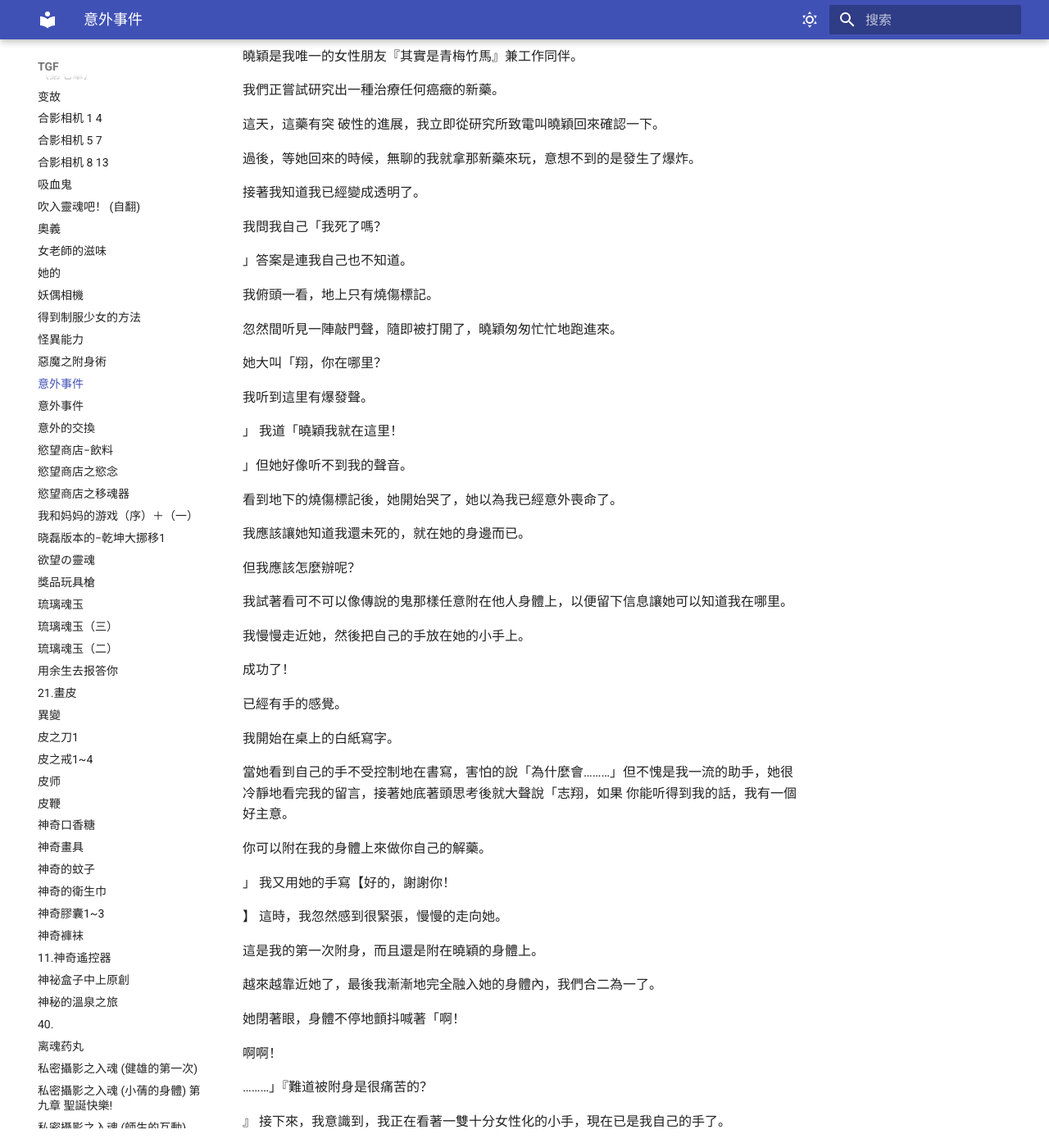
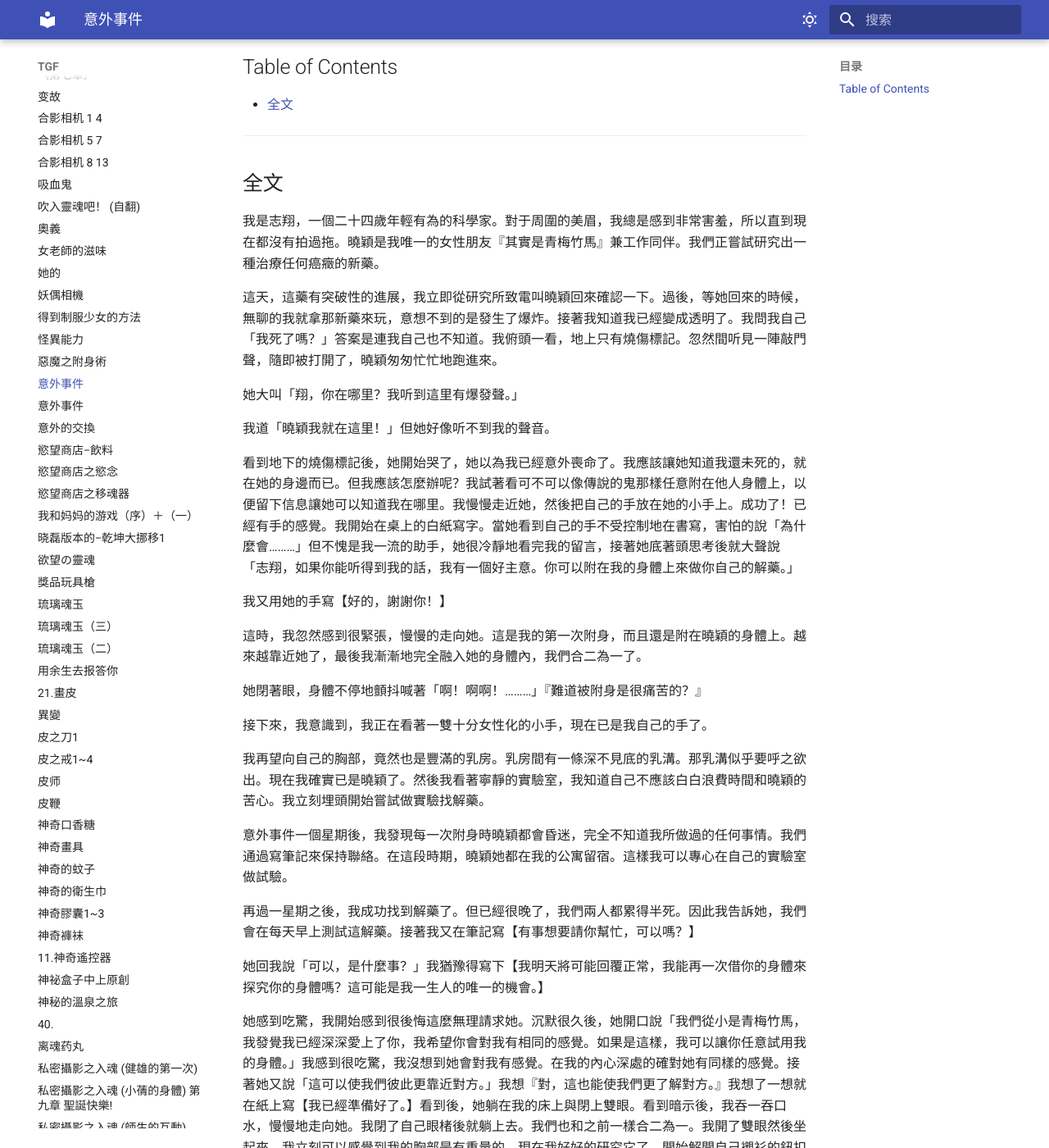
Before and after one commit to akira919/TGF, an MkDocs documentation site: the page built from docs/意外事件.md, in a window 1280 px wide and 1400 px high, scrolled down 207 px. Shown: the whole window at 82% size. Built offline with MkDocs 1.6.1 and Material for MkDocs 9.7.7, drawn with Linux system fonts in a browser that asks for light colours; some of the changed text lies outside the part shown.

Commit message:
Refactor and condense narrative in 意外事件.md

```diff
--- a/docs/意外事件.md
+++ b/docs/意外事件.md
@@ -1,176 +1,43 @@
 # 意外事件
 
-我是志翔，一個二十四歲年輕有為的科學家。
+> 來源：用戶提供的原始文本整理；原文無章節劃分，僅含全文，原文至此結束。正文內容未改動，僅修正換行與段落格式。
 
-對于周圍的美眉，我總是感到非常害羞，所以直到現在都沒有拍過拖。
+## Table of Contents
 
-曉穎是我唯一的女性朋友『其實是青梅竹馬』兼工作同伴。
+- [全文](#story)
 
-我們正嘗試研究出一種治療任何癌癥的新藥。
+---
 
- 這天，這藥有突 破性的進展，我立即從研究所致電叫曉穎回來確認一下。
+<h2 id="story">全文</h2>
 
-過後，等她回來的時候，無聊的我就拿那新藥來玩，意想不到的是發生了爆炸。
+我是志翔，一個二十四歲年輕有為的科學家。對于周圍的美眉，我總是感到非常害羞，所以直到現在都沒有拍過拖。曉穎是我唯一的女性朋友『其實是青梅竹馬』兼工作同伴。我們正嘗試研究出一種治療任何癌癥的新藥。
 
-接著我知道我已經變成透明了。
+這天，這藥有突破性的進展，我立即從研究所致電叫曉穎回來確認一下。過後，等她回來的時候，無聊的我就拿那新藥來玩，意想不到的是發生了爆炸。接著我知道我已經變成透明了。我問我自己「我死了嗎？」答案是連我自己也不知道。我俯頭一看，地上只有燒傷標記。忽然間听見一陣敲門聲，隨即被打開了，曉穎匆匆忙忙地跑進來。
 
-我問我自己「我死了嗎？
+她大叫「翔，你在哪里？我听到這里有爆發聲。」
 
-」答案是連我自己也不知道。
+我道「曉穎我就在這里！」但她好像听不到我的聲音。
 
-我俯頭一看，地上只有燒傷標記。
+看到地下的燒傷標記後，她開始哭了，她以為我已經意外喪命了。我應該讓她知道我還未死的，就在她的身邊而已。但我應該怎麼辦呢？我試著看可不可以像傳說的鬼那樣任意附在他人身體上，以便留下信息讓她可以知道我在哪里。我慢慢走近她，然後把自己的手放在她的小手上。成功了！已經有手的感覺。我開始在桌上的白紙寫字。當她看到自己的手不受控制地在書寫，害怕的說「為什麼會………」但不愧是我一流的助手，她很冷靜地看完我的留言，接著她底著頭思考後就大聲說「志翔，如果你能听得到我的話，我有一個好主意。你可以附在我的身體上來做你自己的解藥。」
 
-忽然間听見一陣敲門聲，隨即被打開了，曉穎匆匆忙忙地跑進來。
+我又用她的手寫【好的，謝謝你！】
 
- 她大叫「翔，你在哪里？
+這時，我忽然感到很緊張，慢慢的走向她。這是我的第一次附身，而且還是附在曉穎的身體上。越來越靠近她了，最後我漸漸地完全融入她的身體內，我們合二為一了。
 
-我听到這里有爆發聲。
+她閉著眼，身體不停地顫抖喊著「啊！啊啊！………」『難道被附身是很痛苦的？』
 
-」 我道「曉穎我就在這里！
+接下來，我意識到，我正在看著一雙十分女性化的小手，現在已是我自己的手了。
 
-」但她好像听不到我的聲音。
+我再望向自己的胸部，竟然也是豐滿的乳房。乳房間有一條深不見底的乳溝。那乳溝似乎要呼之欲出。現在我確實已是曉穎了。然後我看著寧靜的實驗室，我知道自己不應該白白浪費時間和曉穎的苦心。我立刻埋頭開始嘗試做實驗找解藥。
 
- 看到地下的燒傷標記後，她開始哭了，她以為我已經意外喪命了。
+意外事件一個星期後，我發現每一次附身時曉穎都會昏迷，完全不知道我所做過的任何事情。我們通過寫筆記來保持聯絡。在這段時期，曉穎她都在我的公寓留宿。這樣我可以專心在自己的實驗室做試驗。
 
-我應該讓她知道我還未死的，就在她的身邊而已。
+再過一星期之後，我成功找到解藥了。但已經很晚了，我們兩人都累得半死。因此我告訴她，我們會在每天早上測試這解藥。接著我又在筆記寫【有事想要請你幫忙，可以嗎？】
 
-但我應該怎麼辦呢？
+她回我說「可以，是什麼事？」我猶豫得寫下【我明天將可能回覆正常，我能再一次借你的身體來探究你的身體嗎？這可能是我一生人的唯一的機會。】
 
-我試著看可不可以像傳說的鬼那樣任意附在他人身體上，以便留下信息讓她可以知道我在哪里。
+她感到吃驚，我開始感到很後悔這麼無理請求她。沉默很久後，她開口說「我們從小是青梅竹馬，我發覺我已經深深愛上了你，我希望你會對我有相同的感覺。如果是這樣，我可以讓你任意試用我的身體。」我感到很吃驚，我沒想到她會對我有感覺。在我的內心深處的確對她有同樣的感覺。接著她又說「這可以使我們彼此更靠近對方。」我想『對，這也能使我們更了解對方。』我想了一想就在紙上寫【我已經準備好了。】看到後，她躺在我的床上與閉上雙眼。看到暗示後，我吞一吞口水，慢慢地走向她。我閉了自己眼楮後就躺上去。我們也和之前一樣合二為一。我開了雙眼然後坐起來。我立刻可以感覺到我的胸部是有重量的，現在我好好的研究它了。開始解開自己襯衫的鈕扣了。當我脫衣後，我看見自己的乳房洶涌到好像要破胸罩而出。接著解開了胸罩，就一直盯著自己的胸部看。它們的形狀很完美，大約有34C吧。比我想象中還有份量。接著我就脫光身上所有的衣服，然後走近全身鏡。「曉穎，你太性感了！」以前我就知道她很性感，但是我還是第一次以這種觀點看她的裸體。我往下看自己的胸部。乳頭已經豎立起來了。我開始撫摸它們。很快地，我感覺到我的下處有興奮感覺。我開始胡亂擺弄全身直到高潮出現。
 
-我慢慢走近她，然後把自己的手放在她的小手上。
+隔天，我們準備測試解藥，希望我可以恢復原狀。我站在燒傷標志上後，曉穎就準確地把解毒劑丟在地板上。慢慢地，我變成現形了，最後我完全恢復了。曉穎看見我的出現，就很開心抱著我，開始吻我。這小小的插曲已經使我和曉穎更靠近對方。不用說，我們熱戀接著就很快的結婚了。
 
-成功了！
-
-已經有手的感覺。
-
-我開始在桌上的白紙寫字。
-
-當她看到自己的手不受控制地在書寫，害怕的說「為什麼會………」但不愧是我一流的助手，她很冷靜地看完我的留言，接著她底著頭思考後就大聲說「志翔，如果
-你能听得到我的話，我有一個好主意。
-
-你可以附在我的身體上來做你自己的解藥。
-
-」 我又用她的手寫【好的，謝謝你！
-
-】 這時，我忽然感到很緊張，慢慢的走向她。
-
-這是我的第一次附身，而且還是附在曉穎的身體上。
-
-越來越靠近她了，最後我漸漸地完全融入她的身體內，我們合二為一了。
-
- 她閉著眼，身體不停地顫抖喊著「啊！
-
-啊啊！
-
-………」『難道被附身是很痛苦的？
-
-』 接下來，我意識到，我正在看著一雙十分女性化的小手，現在已是我自己的手了。
-
- 我再望向自己的胸部，竟然也是豐滿的乳房。
-
-乳房間有一條深不見底的乳溝。
-
-那乳溝似乎要呼之欲出。
-
-現在我確實已是曉穎了。
-
-然後我看著寧靜的實驗室，我知道自己不應該白白浪費時間和曉穎的苦心。
-
-我立刻埋頭開始嘗試做實驗找解藥。
-
- 意外事件一個星期後，我發現每一次附身時曉穎都會昏迷，完全不知道我所做過的任何事情。
-
-我們通過寫筆記來保持聯絡。
-
-在這段時期，曉穎她都在我的公寓留宿。
-
-這樣我可以專心在自己的實驗室做試驗。
-
- 再過一星期之後，我成功找到解藥了。
-
-但已經很晚了，我們兩人都累得半死。
-
-因此我告訴她，我們會在每天早上測試這解藥。
-
-接著我又在筆記寫【有事想要請你幫忙，可以嗎？
-
-】 她回我說「可以，是什麼事？
-
-」我猶豫得寫下【我明天將可能回覆正常，我能再一次借你的身體來探究你的身體嗎？
-
-這可能是我一生人的唯一的機會。
-
-】 她感到吃驚，我開始感到很後悔這麼無理請求她。
-
-沉默很久後，她開口說「我們從小是青梅竹馬，我發覺我已經深深愛上了你，我希望你會對我有相同的感覺。
-
-如果是這樣，我可以讓你任意試用我的身體。
-
-」我感到很吃驚，我沒想到她會對我有感覺。
-
-在我的內心深處的確對她有同樣的感覺。
-
-接著她又說「這可以使我們彼此更靠近對方。
-
-」我想『對，這也能使我們更了解對方。
-
-』我想了一想就在紙上寫【我已經準備好了。
-
-】看到後，她躺在我的床上與閉上雙眼。
-
-看到暗示後，我吞一吞口水，慢慢地走向她。
-
-我閉了自己眼楮後就躺上去。
-
-我們也和之前一樣合二為一。
-
-我開了雙眼然後坐起來。
-
-我立刻可以感覺到我的胸部是有重量的，現在我好好的研究它了。
-
-開始解開自己襯衫的鈕扣了。
-
-當我脫衣後，我看見自己的乳房洶涌到好像要破胸罩而出。
-
-接著解開了胸罩，就一直盯著自己的胸部看。
-
-它們的形狀很完美，大約有34C吧。
-
- 比我想象中還有份量。
-
-接著我就脫光身上所有的衣服，然後走近全身鏡。
-
-「曉穎，你太性感了！
-
-」以前我就知道她很性感，但是我還是第一次以這種觀點看她的裸體。
-
-我往下看自己的胸部。
-
-乳頭已經豎立起來了。
-
-我開始撫摸它們。
-
-很快地，我感覺到我的下處有興奮感覺。
-
-我開始胡亂擺弄全身直到高潮出現。
-
- 隔天，我們準備測試解藥，希望我可以恢復原狀。
-
-我站在燒傷標志上後，曉穎就準確地把解毒劑丟在地板上。
-
-慢慢地，我變成現形了，最後我完全恢復了。
-
-曉穎看見我的出現，就很開心抱著我，開始吻我。
-
-這小小的插曲已經使我和曉穎更靠近對方。
-
-不用說，我們熱戀接著就很快的結婚了。
-
- 這樣的結局是很完美的，但直到曉穎遭到實驗室的意外事件。
-
-我說「像以前那樣吧！
-
-」曉穎回應我【現在我能透過你的立場來觀察每件事物了。
-
-】她附在我的身體上後，就進入我們的房間然後進行她第一次的手淫。
+這樣的結局是很完美的，但直到曉穎遭到實驗室的意外事件。我說「像以前那樣吧！」曉穎回應我【現在我能透過你的立場來觀察每件事物了。】她附在我的身體上後，就進入我們的房間然後進行她第一次的手淫。
```
